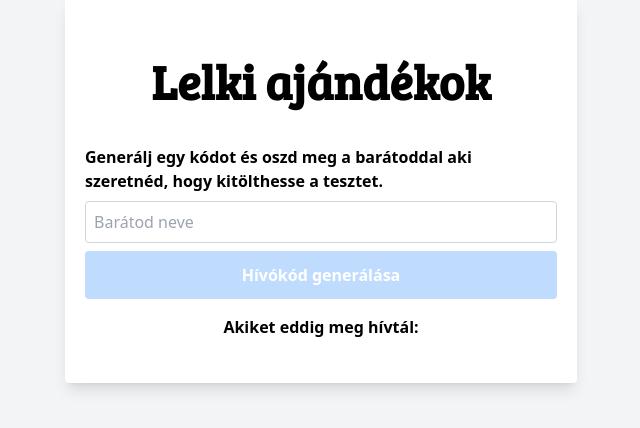
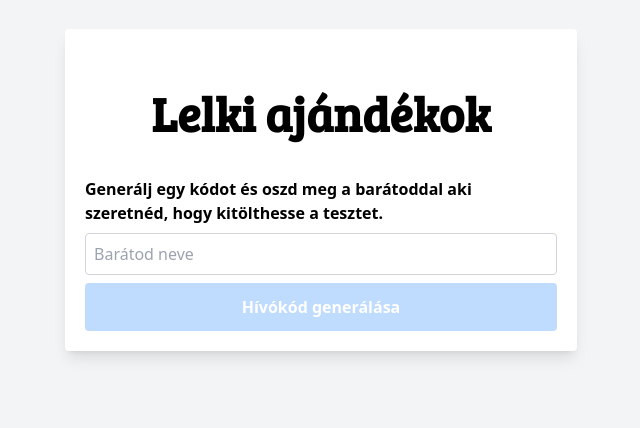
Before and after one commit to kulcsarrudolf/lelki-ajandekok, a React (Vite) app: page /invite in a window 1280 px wide. Shown: the part 210-638 px from the top of the page, without its empty margins (319-959 px from the left). Built offline with nearby package versions, Linux system fonts and the light colour scheme.

Commit message:
Quick Fix -> don't display label

```diff
--- a/src/pages/Invite.tsx
+++ b/src/pages/Invite.tsx
@@ -87,9 +87,11 @@ const Invite = () => {
         />
       </div>
 
-      <p className="mt-4 font-bold text-center mb-6">
-        Akiket eddig meg hívtál:
-      </p>
+      {currentReferrals.length > 0 && (
+        <p className="mt-4 font-bold text-center mb-6">
+          Akiket már meg hívtál:
+        </p>
+      )}
 
       <ul className="grid grid-cols-3 gap-2">
         {currentReferrals.map((referral: any, index: number) => (
```
